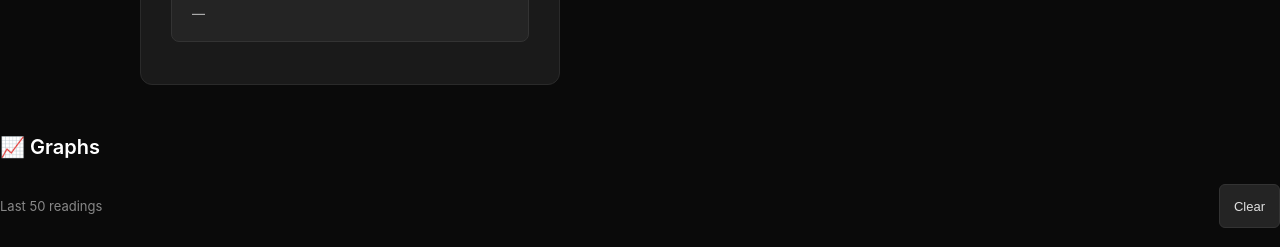
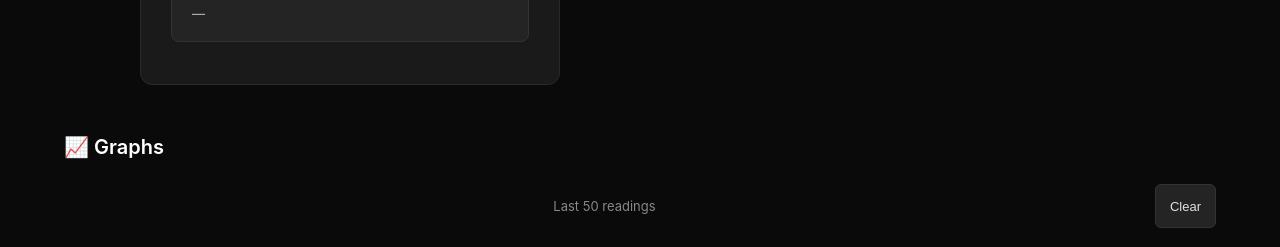
Before and after one commit to himavarshithreddy/IoT, a plain HTML site: page siddu.html in a window 1280 px wide. Shown: the part 649-896 px from the top of the page. Drawn offline with nearby package versions, Linux system fonts and the light colour scheme.

Commit message:
Update siddu.html

```diff
--- a/siddu.html
+++ b/siddu.html
@@ -204,6 +204,7 @@
 
   #historyHint {
     color: #666;
+    text-align: center;
   }
 
   #errorMsg {
@@ -399,6 +400,20 @@
     .charts-grid .chart-card:nth-child(1) { grid-column: 2; }
     .charts-grid .chart-card:nth-child(2) { grid-column: 4; }
     .charts-grid .chart-card:nth-child(3) { grid-column: 6; }
+
+    /* Align graphs heading and controls with 5% side margins */
+    #historySection h3 {
+      margin-left: 5%;
+      margin-right: 5%;
+    }
+    #historySection .history-header {
+      margin-left: 5%;
+      margin-right: 5%;
+    }
+    #historySection .history-header small {
+      flex: 1;
+      text-align: center;
+    }
   }
 </style>
 </head>
```
